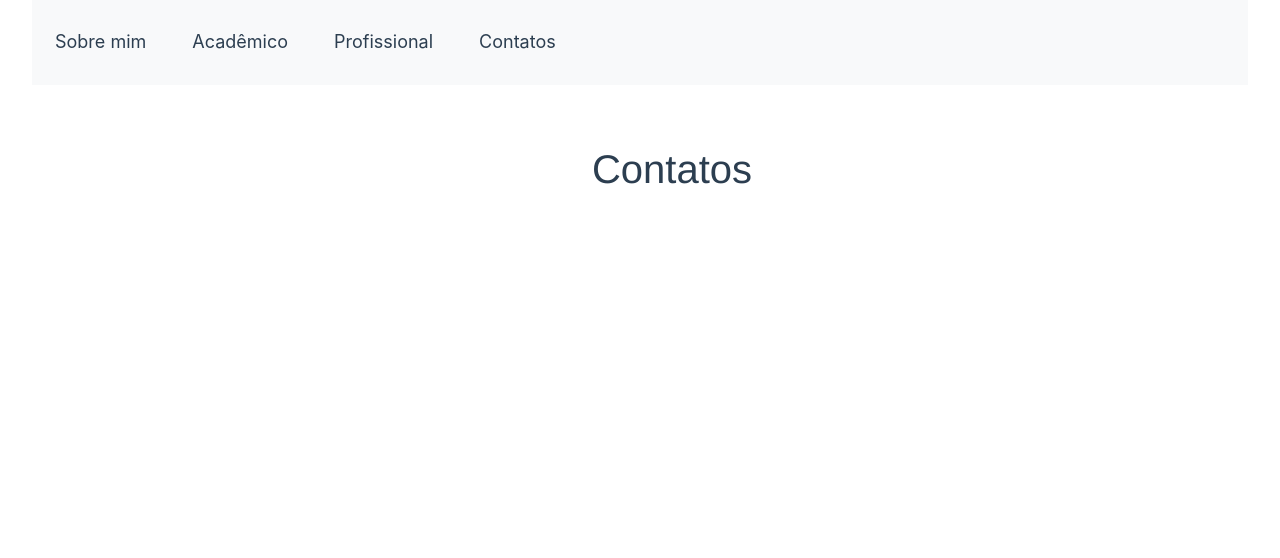
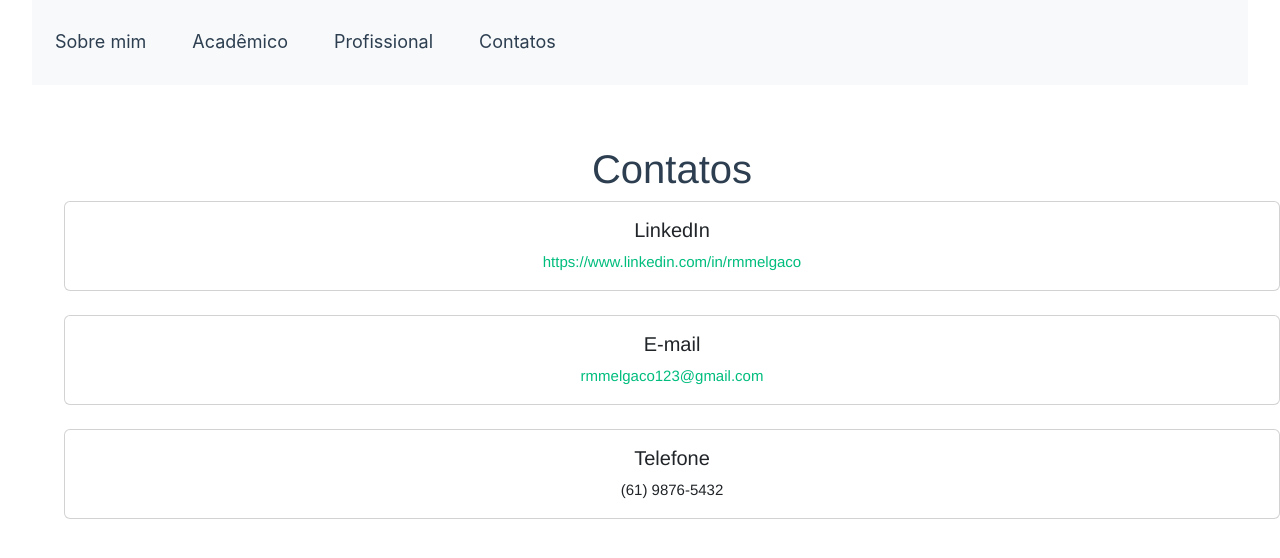
Before and after one commit to rmmelgaco/pos-vue-unidade1, a Vue app: page / in a window 1280 px wide. Both pictures are taken after a click on the link "Contatos". Shown: the top 558 px of the page. Built offline with nearby package versions, Linux system fonts and the light colour scheme.

Commit message:
preenchendo dados menus

```diff
--- a/src/App.vue
+++ b/src/App.vue
@@ -71,7 +71,19 @@ fetch('src/meusDados.json')
       </div>
     </section>
     <section v-show='indiceMenuSelecionado === 3'>
-
+      <div v-for='(contato, indice) in sobreMim.contatos' :key="`contato${indice}`">
+        <div class="card">
+          <div class="card-body">
+            <h5 class="card-title">{{ contato.texto }}</h5>
+            <p class="card-text">
+              <a target='_blank' v-if="contato.tipo === 'link'" v-bind:href="contato.contato">{{contato.contato}}</a>
+              <a target='_blank' v-else-if="contato.tipo === 'email'" v-bind:href="`mailTo:${contato.contato}`">{{contato.contato}}</a>
+              <span v-else>{{ contato.contato}}</span>
+            </p>
+          </div>
+        </div>
+        <br/>
+      </div>
     </section>
   </main>
 </template>
--- a/src/meusDados.json
+++ b/src/meusDados.json
@@ -1,6 +1,6 @@
 {
   "nome": "Rodrigo de Melo Melgaço",
-  "descricao": "Graduado em Ciência da Computação pela Unicamp em 2021. Atualmente trabalha como Auditor Federal de Controle Externo no Tribunal de Contas da União. Experiência em diversos órgãos públicos como servidor na área de TI. Também trabalhei em empresas privadas.",
+  "descricao": "Graduado em Ciência da Computação pela Unicamp em 2001. Atualmente trabalho como Auditor Federal de Controle Externo no Tribunal de Contas da União. Experiência em diversos órgãos públicos como servidor na área de TI. Também trabalhei em empresas privadas.",
   "dadosAcademicos": [
     {
       "instituicao": "Universidade Estadual de Campinas",
@@ -38,7 +38,7 @@
   "contatos": [
     {
       "tipo": "link",
-      "contato": "http://https://www.linkedin.com/in/rmmelgaco/",
+      "contato": "https://www.linkedin.com/in/rmmelgaco",
       "texto": "LinkedIn"
     },
     {
```
